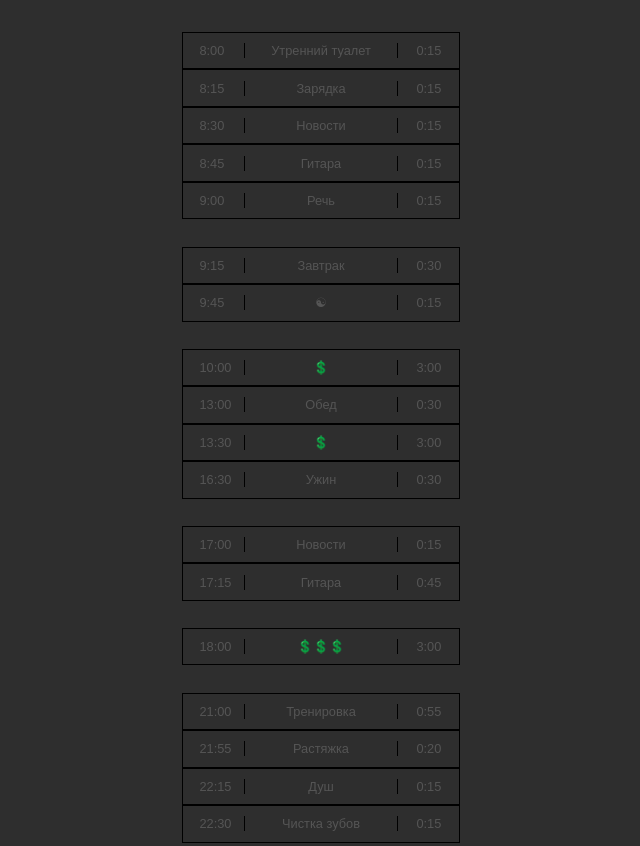
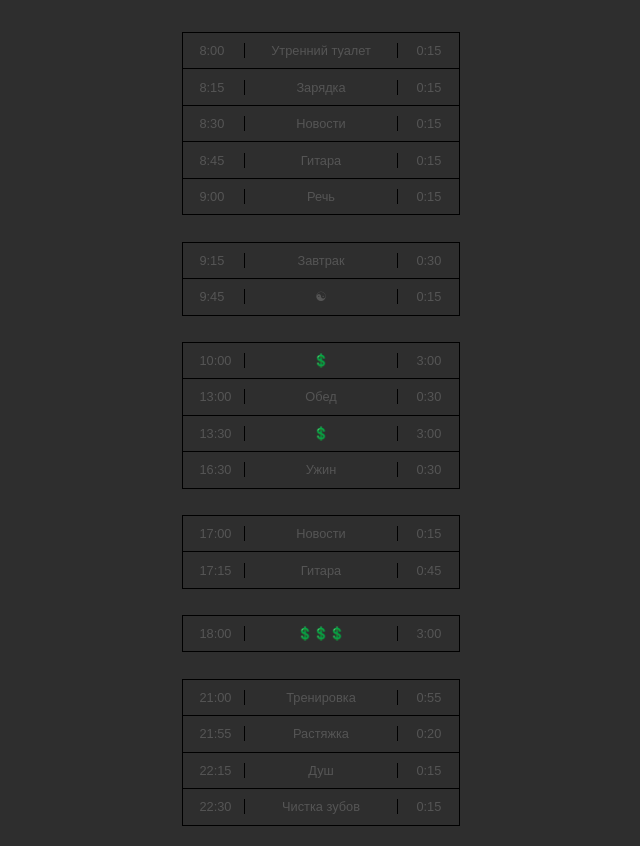
Before and after one commit to Pandorumn/timetable, a plain HTML site: page index.html in a window 1280 px wide. Shown: the top 846 px of the page, without its empty margins (319-959 px from the left). Drawn offline with Linux system fonts and the light colour scheme.

Commit message:
remove duplicate borders

```diff
--- a/style.css
+++ b/style.css
@@ -59,6 +59,10 @@ body {
 .event.empty {
     visibility: hidden;
     padding: 0.4em;
+}
+
+.event:not(.empty) + .event:not(.active) {
+    border-top: none;
 }
 
 .start-time {
```
